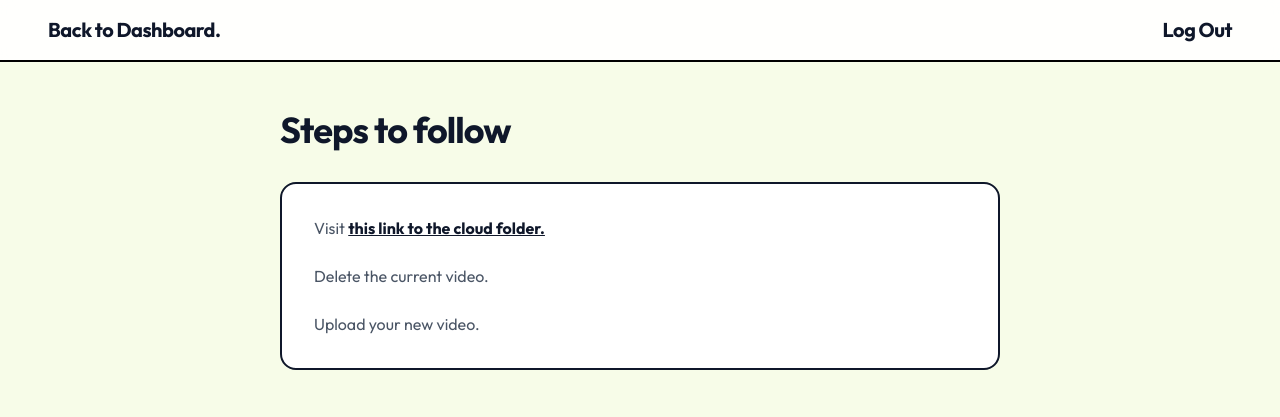
After one commit to Apratimmm/NorthPoint_School, a Django app: page /edit_school_video/ in a window 1280 px wide. The commit adds this page. Shown: the top 417 px of the page. Run offline with Django 5.2, Linux system fonts and the light colour scheme; the visitor is signed in with stand-in values (Sample User, id 1); data that the repository does not hold is empty.

Commit message:
edit_school_video feature

```diff
--- a/logic/views.py
+++ b/logic/views.py
@@ -356,6 +356,9 @@ def edit_about_us(request):
         "messagess": messagess,
     })
 
+@login_required
+def edit_school_video(request):
+    return render(request, 'edit_school_video.html')
 # @login_required
 # def edit_about(request):
 #     sections = [
@@ -685,6 +688,3 @@ def edit_about_us(request):
 #
 #     return render(request, "edit_signature.html", {"signature": signature})
 #
-# @login_required
-# def edit_school_video(request):
-#     return render(request, 'edit_school_video.html')
--- a/school_ko_site/urls.py
+++ b/school_ko_site/urls.py
@@ -27,11 +27,12 @@ urlpatterns = [
     path('edit_notice/<int:notice_id>/', edit_notice, name='edit_notice'),
     path('delete_notice/<int:notice_id>/', delete_notice, name='delete_notice'),
     path('edit_about_us/', edit_about_us, name='edit_about_us'),
+    path('edit_school_video/', edit_school_video, name='edit_school_video'),
     # path('month_data/<int:month_id>/', month_data, name='month_data'),
     # path('contact/', contact, name='contact'),
     # path('committee/', committee, name='committee'),
 
-    # path('edit_school_video/', edit_school_video, name='edit_school_video'),
+
 
 
     # path('send_email/', send_email, name='send_mail'),
--- a/templates/dashboard.html
+++ b/templates/dashboard.html
@@ -64,6 +64,10 @@
            class="block text-ink antialiased rounded-2xl border-2 border-ink bg-white p-6 shadow-none hover:shadow-lg hover:bg-canary/10 transition transition">
             <h3 class="text-xl font-bold text-ink mb-2">Contact Us</h3>
             <p class="text-sm text-ink-light leading-relaxed">Edit your contact information.</p></a>
+        <a href="{% url 'edit_school_video' %}"
+           class="block text-ink antialiased rounded-2xl border-2 border-ink bg-white p-6 shadow-none hover:shadow-lg hover:bg-canary/10 transition transition">
+            <h3 class="text-xl font-bold text-ink mb-2">School Video</h3>
+            <p class="text-sm text-ink-light leading-relaxed">Edit the school video displayed on the homepage.</p></a>
     </div>
 </main>
 </body>
--- /dev/null
+++ b/templates/edit_school_video.html
@@ -0,0 +1,46 @@
+{% load static %}
+<!DOCTYPE html>
+<html lang="en">
+<head>
+    <meta charset="UTF-8">
+    <meta name="viewport" content="width=device-width,initial-scale=1.0">
+    <title>Edit School Video - Admin</title>
+    <link href="https://fonts.googleapis.com/css2?family=Outfit:wght@400;500;600;700&display=swap" rel="stylesheet">
+    <script src="https://cdn.jsdelivr.net/npm/@tailwindcss/browser@4"></script>
+    <style type="text/tailwindcss">@theme{
+        --color-lime-cream: #f7fce8;
+        --color-ink: #0f172a;
+        --color-ink-light: #334155;
+        --color-canary: #fde047;
+        --font-sans: 'Outfit', ui-sans-serif, system-ui, sans-serif;
+    }</style>
+</head>
+<body class="bg-lime-cream text-ink antialiased">
+<header class="sticky top-0 z-50 bg-white/90 backdrop-blur-sm border-b-2 border-black">
+  <div class="flex w-full items-center justify-between px-6 py-4 lg:px-12">
+    <a href="{% url 'dashboard' %}" class="text-xl font-bold tracking-tight text-ink">Back to Dashboard.</a>
+    <a href="{% url 'logout' %}" class="text-xl font-bold tracking-tight text-ink">Log Out</a>
+  </div>
+</header>
+<main class="max-w-3xl mx-auto px-6 py-12">
+    <div class="flex items-center justify-between mb-8"><h1 class="text-4xl font-bold tracking-tight">Steps to
+        follow</h1>
+    </div>
+
+    <div class="bg-white rounded-2xl border-2 border-ink p-8 shadow-none">
+        <p class="text-l text-gray-600 mb-6">
+            Visit <strong><a class="text-ink underline"
+                                     href="https://console.cloudinary.com/app/c-d2b5d87956094ba2490482a1176c50/assets/media_library/folders/d078cbce43092a3fcfa80465615029d7bf?view_mode=list"
+                                     target="_blank">this link to the cloud folder.
+        </a></strong></p>
+
+        <p class="text-l text-gray-600 mb-6">
+            Delete the current video.
+        </p>
+
+        <p class="text-l text-gray-600">
+            Upload your new video.
+        </p>
+
+    </div>
+</main>
```
